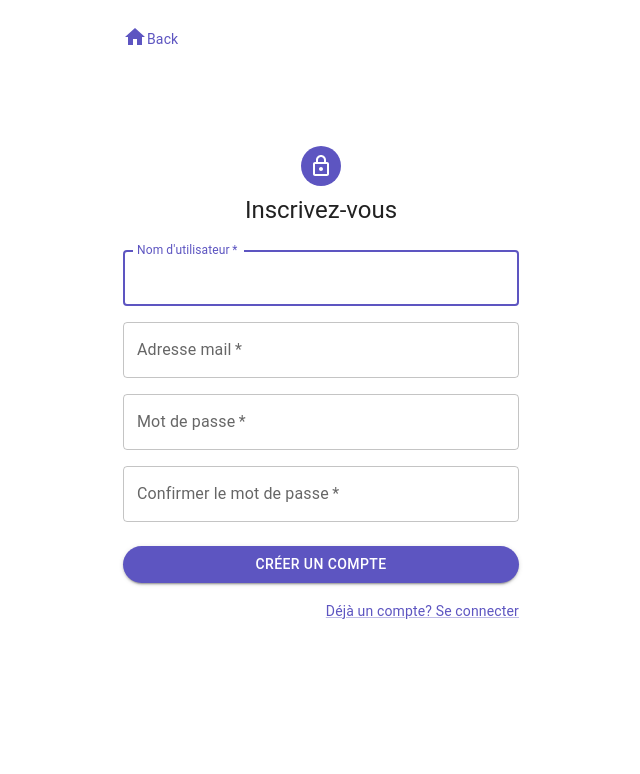
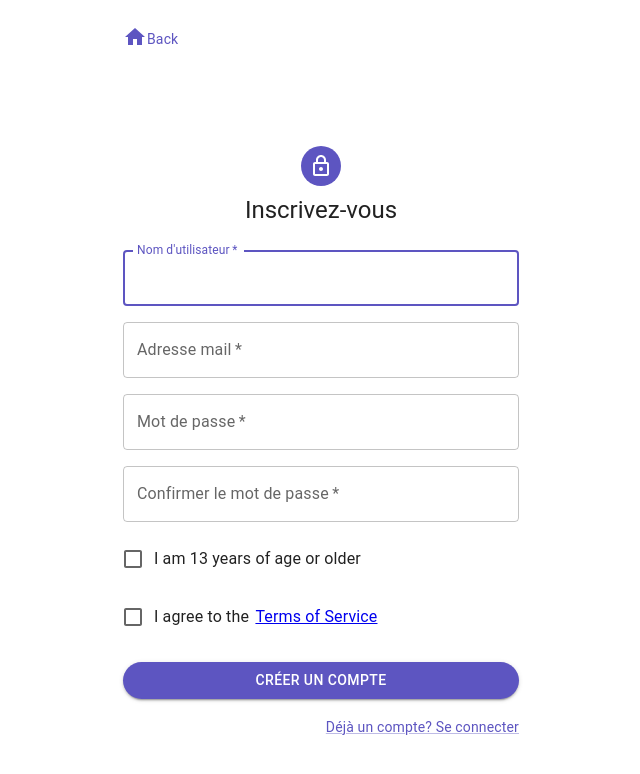
Before and after one commit to EstebanBAR0N/polycode-frontend, a React (Create React App) app: page /auth/register in a window 1280 px wide. Shown: the top 774 px of the page, without its empty margins (319-959 px from the left). Built offline with nearby package versions, Linux system fonts and the light colour scheme; no server answers; a web font is replaced by a local one.

Commit message:
(feat): Add Terms of Service and >13 old confirmation in registerPage
Signed-off-by: esteban <esteban.baron@etu.umontpellier.fr>

```diff
--- a/src/components/pages/RegisterPage.tsx
+++ b/src/components/pages/RegisterPage.tsx
@@ -1,6 +1,5 @@
 import React, { useState } from 'react';
-import { NavigateOptions, useNavigate } from 'react-router-dom';
-// import { useTheme } from '@mui/material/styles';
+import { useNavigate } from 'react-router-dom';
 import Avatar from '@mui/material/Avatar';
 import Button from '@mui/material/Button';
 import CssBaseline from '@mui/material/CssBaseline';
@@ -11,8 +10,10 @@ import Box from '@mui/material/Box';
 import LockOutlinedIcon from '@mui/icons-material/LockOutlined';
 import Typography from '@mui/material/Typography';
 import Container from '@mui/material/Container';
+import FormControlLabel from '@mui/material/FormControlLabel';
+import Checkbox from '@mui/material/Checkbox';
+import { toast } from 'react-toastify';
 // import FormHelperText from '@mui/material/FormHelperText';
-import { toast } from 'react-toastify';
 
 // custom imports
 import { API_URL } from '../../utils/constants';
@@ -223,6 +224,38 @@ export default function RegisterPage() {
                 // error={fieldsInError}
               />
             </Grid>
+            <Grid item xs={12}>
+              <FormControlLabel
+                control={<Checkbox name="COPPA" />}
+                label="I am 13 years of age or older"
+              />
+            </Grid>
+            <Grid
+              item
+              xs={12}
+              sx={{
+                display: 'flex',
+                flexDirection: 'row',
+                alignItems: 'center',
+              }}
+            >
+              <FormControlLabel
+                control={<Checkbox name="tos" />}
+                label="I agree to the"
+              />
+              <Box
+                sx={{
+                  marginLeft: '-0.6em',
+                  display: 'flex',
+                  flexDirection: 'row',
+                  alignItems: 'center',
+                }}
+              >
+                <a target="_blank" href="/terms-of-service">
+                  Terms of Service
+                </a>
+              </Box>
+            </Grid>
           </Grid>
           {/* form helper */}
           {/* <Box
--- /dev/null
+++ b/src/components/pages/TermsOfServicePage.tsx
@@ -0,0 +1,67 @@
+import Box from '@mui/material/Box';
+
+export default function TermsOfServicePage() {
+  return (
+    // main container
+    <Box
+      component="main"
+      sx={{
+        display: 'flex',
+        flexDirection: 'column',
+        justifyContent: 'center',
+        alignItems: 'center',
+        margin: '0 auto',
+        width: '50%',
+        height: '100vh',
+      }}
+    >
+      <Box>
+        <h1>PolyCode TERMS OF SERVICE</h1>
+        Last updated [month day, year] AGREEMENT TO TERMS These Terms of Service
+        constitute a legally binding agreement made between you, whether
+        personally or on behalf of an entity (“you”) and [business entity name]
+        (“we,” “us” or “our”), concerning your access to and use of the [website
+        name.com] website as well as any other media form, media channel, mobile
+        website or mobile application related, linked, or otherwise connected
+        thereto (collectively, the “Site”). You agree that by accessing the
+        Site, you have read, understood, and agree to be bound by all of these
+        Terms of Service. If you do not agree with all of these Terms of
+        Service, then you are expressly prohibited from using the Site and you
+        must discontinue use immediately. Supplemental Terms of Service or
+        documents that may be posted on the Site from time to time are hereby
+        expressly incorporated herein by reference. We reserve the right, in our
+        sole discretion, to make changes or modifications to these Terms of
+        Service at any time and for any reason. We will alert you about any
+        changes by updating the “Last updated” date of these Terms of Service,
+        and you waive any right to receive specific notice of each such change.
+        It is your responsibility to periodically review these Terms of Service
+        to stay informed of updates. You will be subject to, and will be deemed
+        to have been made aware of and to have accepted, the changes in any
+        revised Terms of Service by your continued use of the Site after the
+        date such revised Terms of Service are posted. The information provided
+        on the Site is not intended for distribution to or use by any person or
+        entity in any jurisdiction or country where such distribution or use
+        would be contrary to law or regulation or which would subject us to any
+        registration requirement within such jurisdiction or country.
+        Accordingly, those persons who choose to access the Site from other
+        locations do so on their own initiative and are solely responsible for
+        compliance with local laws, if and to the extent local laws are
+        applicable.  These terms of service were created using Termly. Option 1:
+        The Site is intended for users who are at least 18 years old. Persons
+        under the age of 18 are not permitted to register for the Site. Option
+        2: [The Site is intended for users who are at least 13 years of age.]
+        All users who are minors in the jurisdiction in which they reside
+        (generally under the age of 18) must have the permission of, and be
+        directly supervised by, their parent or guardian to use the Site. If you
+        are a minor, you must have your parent or guardian read and agree to
+        these Terms of Service prior to you using the Site.
+        <h2>INTELLECTUAL PROPERTY RIGHTS</h2>
+        Unless otherwise indicated, the Site is our proprietary property and all
+        source code, databases, functionality, software, website designs, audio,
+        video, text, photographs, and graphics on the Site (collectively, the
+        “Content”) and the trademarks, service marks, and logos contained
+        therein (the “Marks”) are owned or controlled by us or licensed to us,
+      </Box>
+    </Box>
+  );
+}
--- a/src/index.tsx
+++ b/src/index.tsx
@@ -21,6 +21,7 @@ import ChallengePage from './components/pages/ChallengePage';
 import ExercisesPage from './components/pages/ExercisesPage';
 import ExercisePage from './components/pages/ExercisePage';
 import ErrorPage from './components/pages/ErrorPage';
+import TermsOfServicePage from './components/pages/TermsOfServicePage';
 
 import './assets/styles/index.css';
 
@@ -41,6 +42,7 @@ root.render(
             path="auth/confirm-email"
             element={<EmailConfirmationPage />}
           />
+          <Route path="/terms-of-service" element={<TermsOfServicePage />} />
           <Route path="home" element={<HomePage />} />
           <Route path="user/me" element={<AccountPage />} />
           <Route
```
